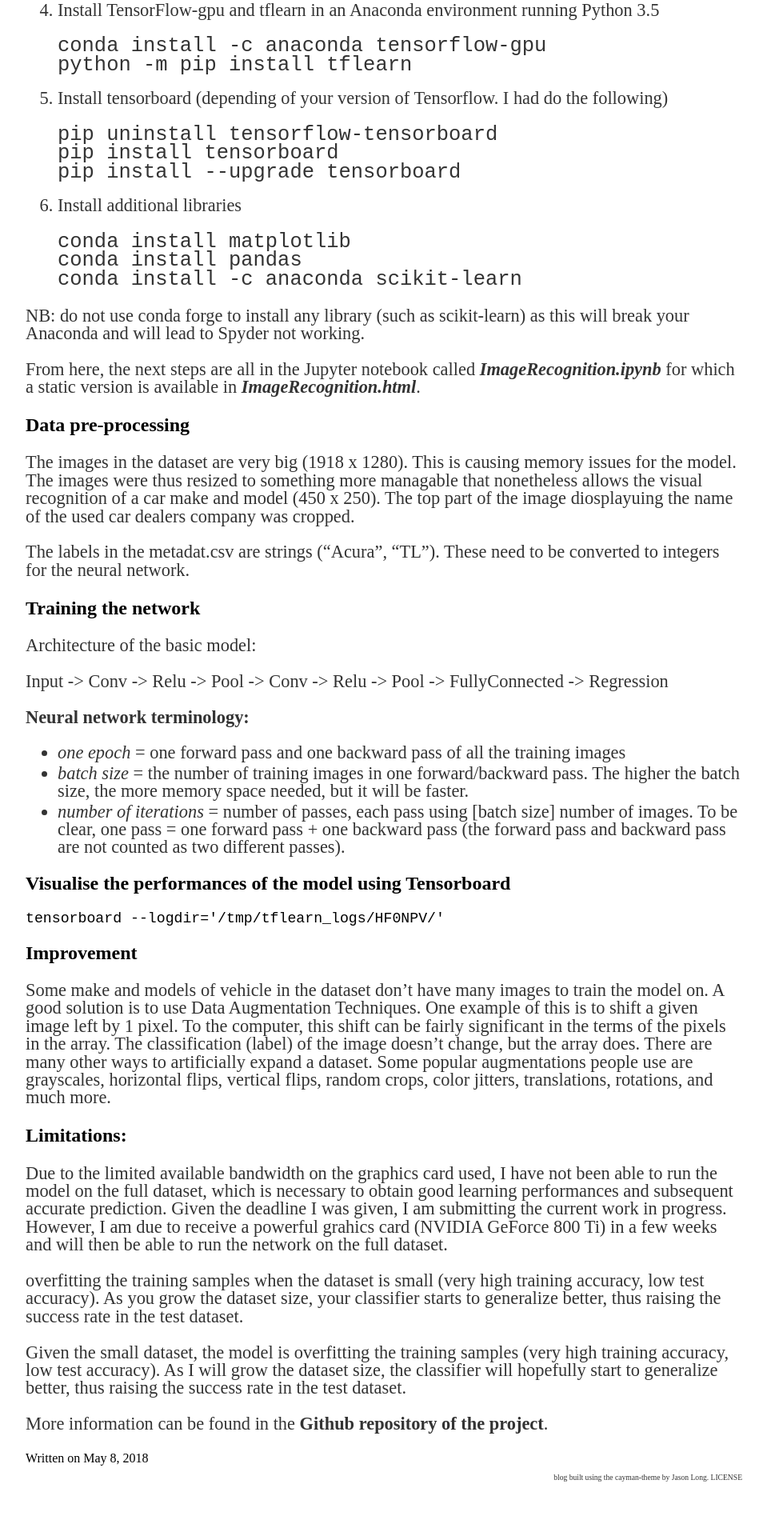
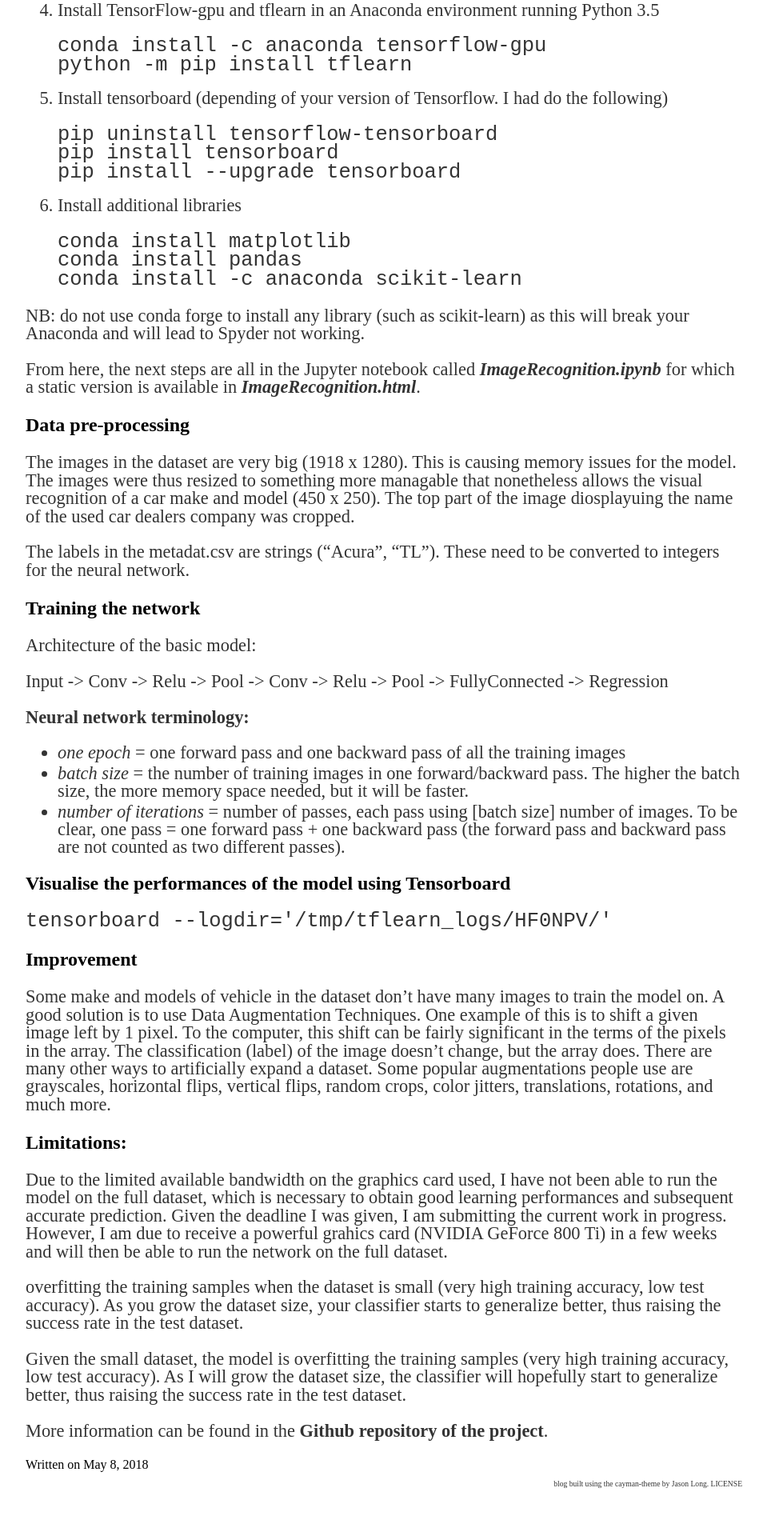
Before and after one commit to mednche/mednche.github.io, a Jekyll site: the page built from _posts/2018-05-08-ImageRecognition.md, in a window 1280 px wide. Shown: the part 1610-3530 px from the top of the page at 80% size, without its empty margins (160-1119 px from the left). Built offline with Jekyll 4.4.1, drawn with Linux system fonts in a browser that asks for light colours.

Commit message:
Update 2018-05-08-ImageRecognition.md

````diff
--- a/_posts/2018-05-08-ImageRecognition.md
+++ b/_posts/2018-05-08-ImageRecognition.md
@@ -87,9 +87,11 @@ Input -> Conv -> Relu -> Pool -> Conv -> Relu -> Pool -> FullyConnected -> Regre
 To be clear, one pass = one forward pass + one backward pass (the forward pass and backward pass are not counted as two different passes).
 
 ## Visualise the performances of the model using Tensorboard
-```
+
+<code>
 tensorboard --logdir='/tmp/tflearn_logs/HF0NPV/'
-```
+</code>
+
 ## Improvement
 
 Some make and models of vehicle in the dataset don't have many images to train the model on. A good solution is to use Data Augmentation Techniques. One example of this is to shift a given image left by 1 pixel. To the computer, this shift can be fairly significant in the terms of the pixels in the array. The classification (label) of the image doesn’t change, but the array does. There are many other ways to artificially expand a dataset. Some popular augmentations people use are grayscales, horizontal flips, vertical flips, random crops, color jitters, translations, rotations, and much more.
````
